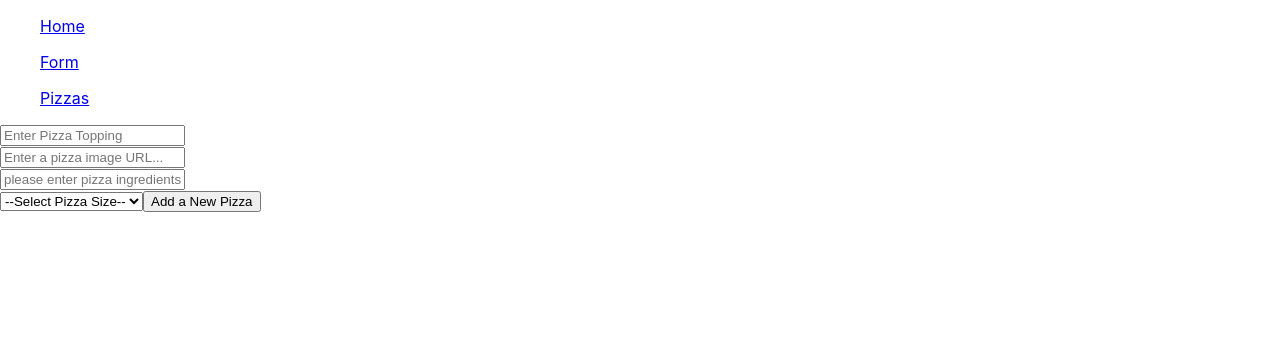
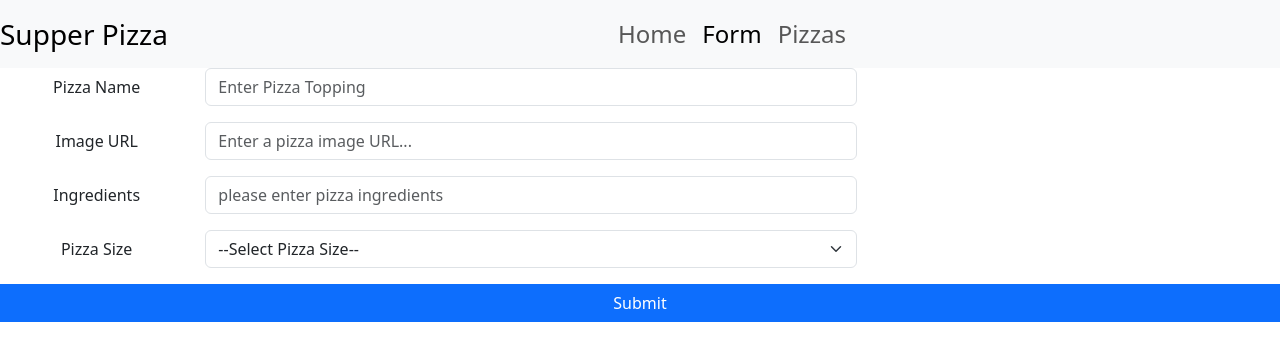
Before and after one commit to atenliao/phase-2-project-front-end, a React (Create React App) app: page /Form in a window 1280 px wide. Shown: the top 360 px of the page. Built offline with nearby package versions, Linux system fonts and the light colour scheme; no server answers.

Commit message:
update components

```diff
--- a/package.json
+++ b/package.json
@@ -6,6 +6,7 @@
     "@testing-library/jest-dom": "^5.16.5",
     "@testing-library/react": "^13.4.0",
     "@testing-library/user-event": "^13.5.0",
+    "bootstrap": "^5.3.0",
     "react": "^18.2.0",
     "react-dom": "^18.2.0",
     "react-router-dom": "^5.3.4",
--- a/src/components/Form.js
+++ b/src/components/Form.js
@@ -36,33 +36,45 @@ function Form({ onAddPizza}){
         .then(pizza=>onAddPizza(pizza))
     }
     return(
-        <div className="container">
-        <form className="add-pizza-form" onSubmit={handleSubmitForm}>
+
+        <form onSubmit={handleSubmitForm}>
+                <div className="mb-3 row">
+                    <label className="col-sm-2 col-form-label text-center">Pizza Name</label>
                     <input
                         type="text"
                         name="name"
                         onChange={handleChange}
                         placeholder="Enter Pizza Topping"
-                        className="input-text"
+                        className="form-control w-50"
+                        id="ex3"
                     />
-                    <br />
+                </div>
+                <div className="mb-3 row">
+            <label className="col-sm-2 col-form-label text-center">Image URL </label>
             <input
                 type = "text"
                 name = "image"
                 onChange={handleChange}
                 placeholder="Enter a pizza image URL..."
-                className="input-text"
+                className="form-control w-50"
+                id="ex3"
                 />
-                <br />
+               </div>
+               <div className="mb-3 row">
+            <label className="col-sm-2 col-form-label text-center" >Ingredients </label>
             <input
                 type= "text"
                 name= "ingredients"
                 onChange={handleChange}
                 placeholder="please enter pizza ingredients"
-                className="input-text"
+                className="form-control w-50"
+                id="ex3"
                 />
-                <br />
-                    <select className="form-control"
+                </div>
+                <div className="mb-3 row">
+                    <label className="col-sm-2 col-form-label text-center" >Pizza Size</label>
+                    <select className="form-select w-50"
+                            id="ex3"
                             name = "size"
                             defaultValue={"default"}
                             onChange={handleChange}>
@@ -71,14 +83,17 @@ function Form({ onAddPizza}){
                                 <option value="Medium">Medium</option>
                                 <option value="Large">Large</option>
                     </select>
-                    <input
+                    </div>
+                    <div  className="mb-3 row">
+                    <button
                     type = "submit"
                     name = "submit"
                     value = "Add a New Pizza"
-                    className="submit"
-                    />
+                    className="btn btn-primary "
+                    >
+                    Submit</button>
+                    </div>
             </form>
-        </div>
 
 
 
--- a/src/components/Home.js
+++ b/src/components/Home.js
@@ -3,7 +3,7 @@ import React from "react";
 function Home(){
     return(
         <div>
-            <h1>Home page</h1>
+            <h1>Supper Pizza</h1>
         </div>
     )
 }
--- a/src/components/NavBar.js
+++ b/src/components/NavBar.js
@@ -3,21 +3,25 @@ import {NavLink} from "react-router-dom";
 
 function NavBar(){
     return (
-        <div>
-            <ul>
-                <NavLink to='/' exact>
+            <nav className="navbar navbar-expand-lg navbar-light bg-light">
+                <button className="navbar-toggler" type="button" data-toggle="collapse" data-target="#navbarNavAltMarkup" aria-controls="navbarNavAltMarkup" aria-expanded="false" aria-label="Toggle navigation">
+                    <span className="navbar-toggle-icon"></span>
+                </button>
+                <NavLink className="navbar-brand fs-3" to="/" exact>Supper Pizza</NavLink>
+                <div className="collapse navbar-collapse justify-content-center" id="navbarNavAltMarkup">
+                <div className="navbar-nav">
+                <NavLink className = "nav-item nav-link fs-4" to='/' exact>
                     Home
                 </NavLink>
-            </ul>
-            <ul>
-                <NavLink to ='Form' >
+
+                <NavLink className = "nav-item nav-link fs-4" to ='Form' >
                     Form
                 </NavLink>
-            </ul>
-            <ul>
-                <NavLink to='/pizzalist' >Pizzas</NavLink>
-            </ul>
-        </div>
+
+                <NavLink className = "nav-item nav-link fs-4" to='/pizzalist' >Pizzas</NavLink>
+                </div>
+                </div>
+            </nav>
     )
 }
 
--- a/src/components/Pizza.js
+++ b/src/components/Pizza.js
@@ -1,13 +1,13 @@
 import React from "react";
 
 function Pizza({pizza, editPizza}){
-    const {name, image, ingredients,size, likes} = pizza
+    const {name, image, ingredients,size} = pizza
     function handleEditPizza(){
         editPizza(pizza)
     }
     return(
         <tr>
-            <td><img src={image} alt="name"/></td>
+            <td><img className="pizza-image" src={image} alt="name"/></td>
             <td>{name}</td>
             <td>{size}</td>
             <td>{ingredients}</td>
@@ -16,11 +16,11 @@ function Pizza({pizza, editPizza}){
                     Edit Pizza
                 </button>
             </td>
-            <td>
+            {/* <td>
                 <button type="button" className="btn btn-primary">
                     Delete Pizza
                 </button>
-            </td>
+            </td> */}
         </tr>
     )
 }
--- a/src/components/PizzaEdit.js
+++ b/src/components/PizzaEdit.js
@@ -31,43 +31,47 @@ function PizzaEdit({oldpizza, updatePizza}){
     return(
         <form onSubmit={handleSubmitForm}>
             <div className="form-row">
-                <div className="col-5">
+                <div className="mb-3 row">
+                    <label className="col-sm-2 col-form-label text-center">Pizza Name</label>
                     <input
-                        className="form-control"
+                        className="form-control w-50"
                         type="text"
                         name="name"
                         value = {newPizza.name}
                         onChange={handleChange}
                     />
                 </div>
-                <div className="col">
+                <div className="mb-3 row">
+                    <label className="col-sm-2 col-form-label text-center">Image URL</label>
                     <input
-                    className="form-control"
+                    className="form-control w-50"
                     type = "text"
                     name = "image"
                     value = {newPizza.image}
                     onChange={handleChange}
                     />
                 </div>
-                <div className="col">
+                <div className="mb-3 row">
+                    <label className="col-sm-2 col-form-label text-center">Ingredients</label>
                     <input
-                    className="form-control"
+                    className="form-control w-50"
                     type="text"
                     name="ingredients"
                     value={newPizza.ingredients}
                     onChange={handleChange}
                     />
                 </div>
-                <div className="col">
-                <select className="form-control" name = "size" defaultValue={"default"} onChange={handleChange}>
+                <div className="mb-3 row">
+                    <label className="col-sm-2 col-form-label text-center">Pizza Size</label>
+                <select className="form-select w-50" name = "size" defaultValue={"default"} onChange={handleChange}>
                                 <option value ="default" disabled>--choose pizza size--</option>
                                 <option value="Small">Small</option>
                                 <option value="Medium">Medium</option>
                                 <option value="Large">Large</option>
                     </select>
                 </div>
-                <p >your pizza size is {newPizza.size}</p>
-                <div>
+                <p className="text-center">your pizza size is {newPizza.size}</p>
+                <div className="mb-3 row">
                     <button type="submit" className="btn btn-success">update</button>
                 </div>
             </div>
--- a/src/components/PizzaList.js
+++ b/src/components/PizzaList.js
@@ -30,13 +30,13 @@ function PizzaList({ pizzas,setPizzas }) {
             <PizzaEdit oldpizza={oldpizza} updatePizza={updatePizza} />
             <table className="table table-list">
                 <thead>
-                    <tr>
+                    <tr className="text-center">
                         <th scope="col">Image</th>
                         <th scope="col">Topping Name</th>
                         <th scope="col">Size</th>
                         <th scope="col">Characteristic Ingredients</th>
                         <th scope="col">Edit</th>
-                        <th scope="col">Delete</th>
+                        {/* <th scope="col">Delete</th> */}
                     </tr>
                 </thead>
                 <tbody>
--- a/src/index.css
+++ b/src/index.css
@@ -11,3 +11,18 @@ code {
   font-family: source-code-pro, Menlo, Monaco, Consolas, 'Courier New',
     monospace;
 }
+
+
+.pizza-image {
+  justify-self: center;
+  height: 12rem;
+  width: auto;
+}
+
+td {
+  text-align: center;
+}
+
+table {
+  margin: 0 auto;
+}
--- a/src/index.js
+++ b/src/index.js
@@ -1,6 +1,7 @@
 import React from 'react';
 import ReactDOM from 'react-dom';
 import './index.css';
+import 'bootstrap/dist/css/bootstrap.min.css'
 import App from './components/App';
 import {BrowserRouter as Router} from "react-router-dom"
 
```
Also changed, not shown: 1 other file (tests, documents, lock files or other folders).
